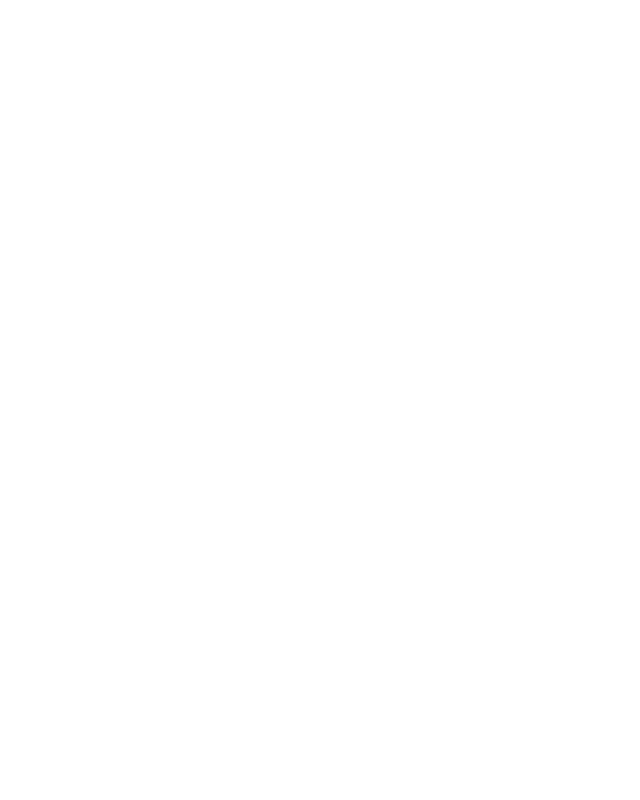
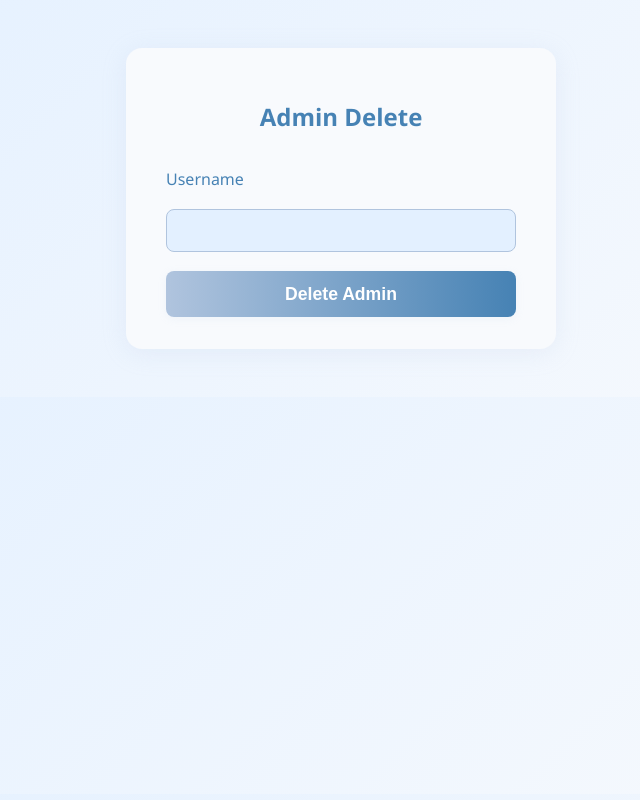
Before and after one commit to maki-ni/Event-app, a React (Vite) app in the folder client/: page /admin/delete in a window 1280 px wide. Before the commit this address had no page. Shown: the whole page, without its empty margins (299-939 px from the left). Built offline with nearby package versions, Linux system fonts and the light colour scheme; sample sign-in values are in the browser's storage.

Commit message:
added a delete button in navbar to delete the other admins using userID

```diff
--- a/client/src/App.jsx
+++ b/client/src/App.jsx
@@ -9,6 +9,7 @@
 import ProtectedRoute from './components/ProtectedRoute'
 import CreateEvent from './pages/CreateEvent'
 import CreateAdmin from './pages/CreateAdmin'
+import AdminDelete from './pages/AdminDelete'
 
 function App() {
   return (
@@ -17,12 +18,12 @@
         <Route path='/event' element={<Home />}></Route>
         <Route path='/' element={<Navigate to="/event" replace />} />
 
-        {/* <Route path='/admin/login' element={<AdminLogin />} /> */}
         <Route path='/admin' element={< AdminPage />} />
         <Route path='/admin/dashboard' element={<ProtectedRoute><AdminDashboard /> </ProtectedRoute>}></Route>
         <Route path="/event/create" element={<ProtectedRoute><CreateEvent /></ProtectedRoute>}></Route>
 
         <Route path="/admin/create" element={<ProtectedRoute><CreateAdmin /></ProtectedRoute>}></Route>
+        <Route path="/admin/delete" element={<ProtectedRoute><AdminDelete /></ProtectedRoute>} />
         <Route path='/error' element={<ErrorPage />} />
       </Routes>
 
--- a/client/src/components/Navbar.jsx
+++ b/client/src/components/Navbar.jsx
@@ -6,10 +6,7 @@
 
 function Navbar() {
     const navigate = useNavigate();
-    // const handleCreation = () => {
-    //     navigate('/event/create')
 
-    // }
     const handleLogout = () => {
         const token = localStorage.getItem("token");
         if (token) {
@@ -24,7 +21,7 @@
                 <ul className={styles.ul}>
                     <li className={styles.li}><Link to="/event/create">Create an Event</Link></li>
                     <li className={styles.li}><Link to="/admin/create">Create a new Admin</Link></li>
-                    <li className={styles.li}>Delete an Admin</li>
+                    <li className={styles.li}><Link to="/admin/delete">Delete an Admin</Link></li>
                     <li className={styles.li}>
                         <button className={styles.button} onClick={handleLogout}>Log Out</button>
                     </li>
--- /dev/null
+++ b/client/src/pages/AdminDelete.jsx
@@ -0,0 +1,46 @@
+
+import { useState } from "react";
+import { useNavigate } from "react-router-dom";
+import styles from "./AdminLogin.module.css";
+
+function AdminDelete() {
+    const navigate = useNavigate();
+    const [userID, setUserID] = useState("");
+
+    const handleDelete = async (e) => {
+        e.preventDefault();
+        try {
+            const res = await fetch(`http://localhost:3000/admin/${userID}`, {
+                method: "DELETE",
+                headers: {
+                    "Content-Type": "application/json",
+                    "Authorization": "Bearer " + localStorage.getItem("token")
+                }
+
+
+            });
+            const data = await res.json();
+            if (res.ok) {
+
+                navigate("/admin")
+            }
+            else {
+                navigate("/error")
+            }
+
+        }
+        catch (err) {
+            console.log(err.message)
+        }
+    }
+    return (
+        <form className={styles.adminLoginForm} onSubmit={handleDelete}>
+            <h2 style={{textAlign: 'center', color: '#4682b4', marginBottom: '1rem'}}>Admin Delete</h2>
+            <label htmlFor="userID">Username</label>
+            <input type="text" id="userID" name="userID" value={userID} onChange={e => setUserID(e.target.value)} autoComplete="username" />
+
+            <button type="submit">Delete Admin</button>
+        </form>
+    )
+}
+export default AdminDelete
--- a/client/src/pages/AdminPage.jsx
+++ b/client/src/pages/AdminPage.jsx
@@ -1,5 +1,5 @@
 import { useNavigate } from "react-router-dom";
-import AdminDashboard from "./AdminDashboard";
+
 import AdminLogin from "./AdminLogin";
 import { useEffect } from "react";
 
```
